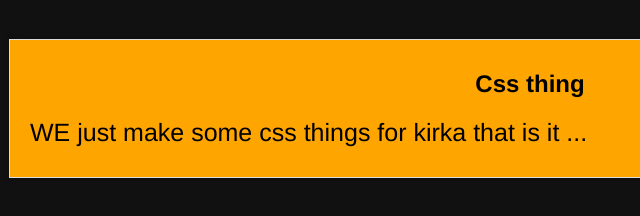
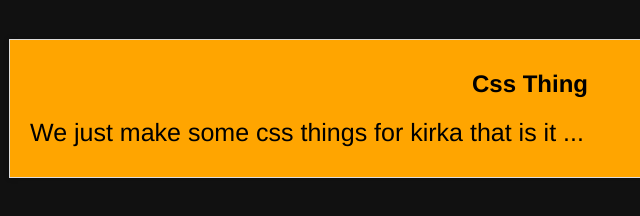
Before and after one commit to TTVPoopooumgood/Kirka-css, a plain HTML site: page Index.html in a window 1280 px wide. Shown: the part 268-484 px from the top of the page, 110-750 px from the left. Drawn offline with Linux system fonts and the light colour scheme.

Commit message:
Update Index.html

```diff
--- a/Index.html
+++ b/Index.html
@@ -30,11 +30,11 @@
 </center>
 
 <div class="card6">
-          <h2>Css thing</h2>
+          <h2>Css Thing</h2>
         <div class="img">
           </div>
           <p>
-              WE just make some css things for kirka that is it ...
+              We just make some css things for kirka that is it ...
            </p>
         </div>
 
```
